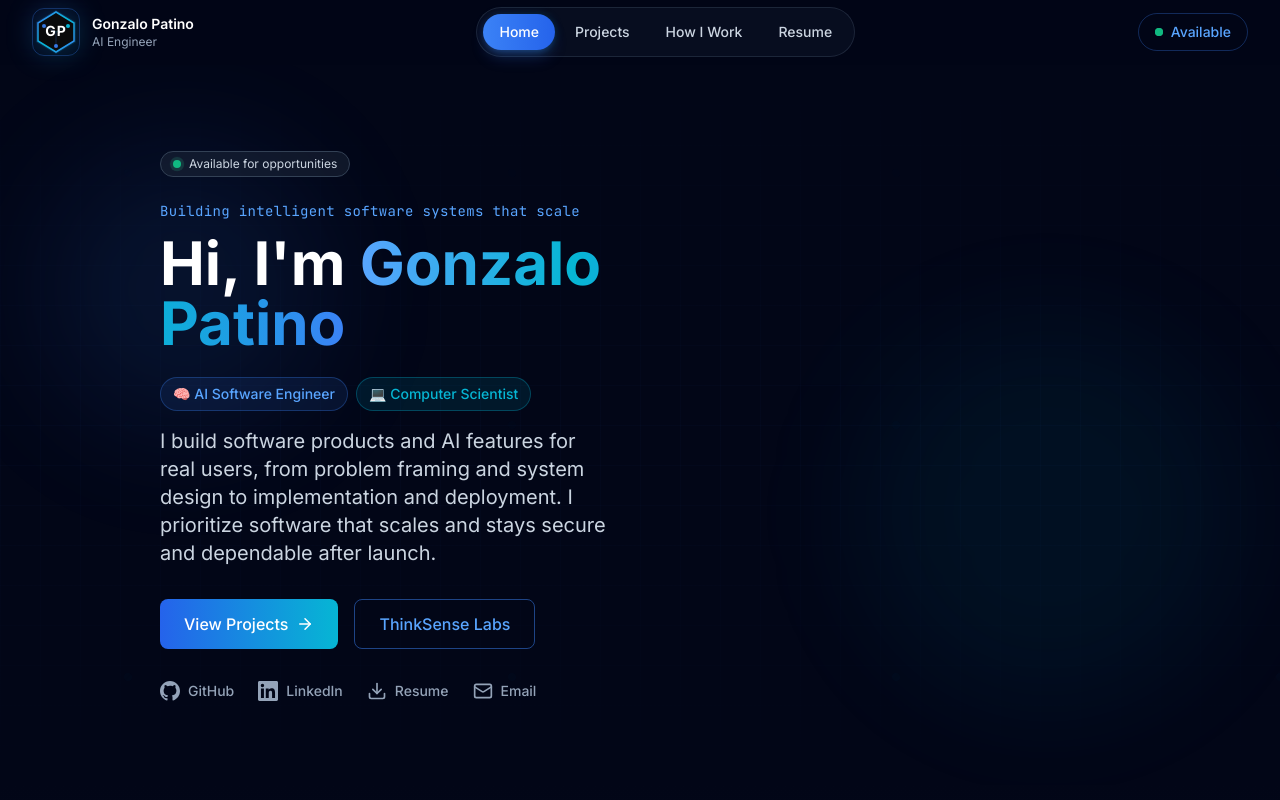
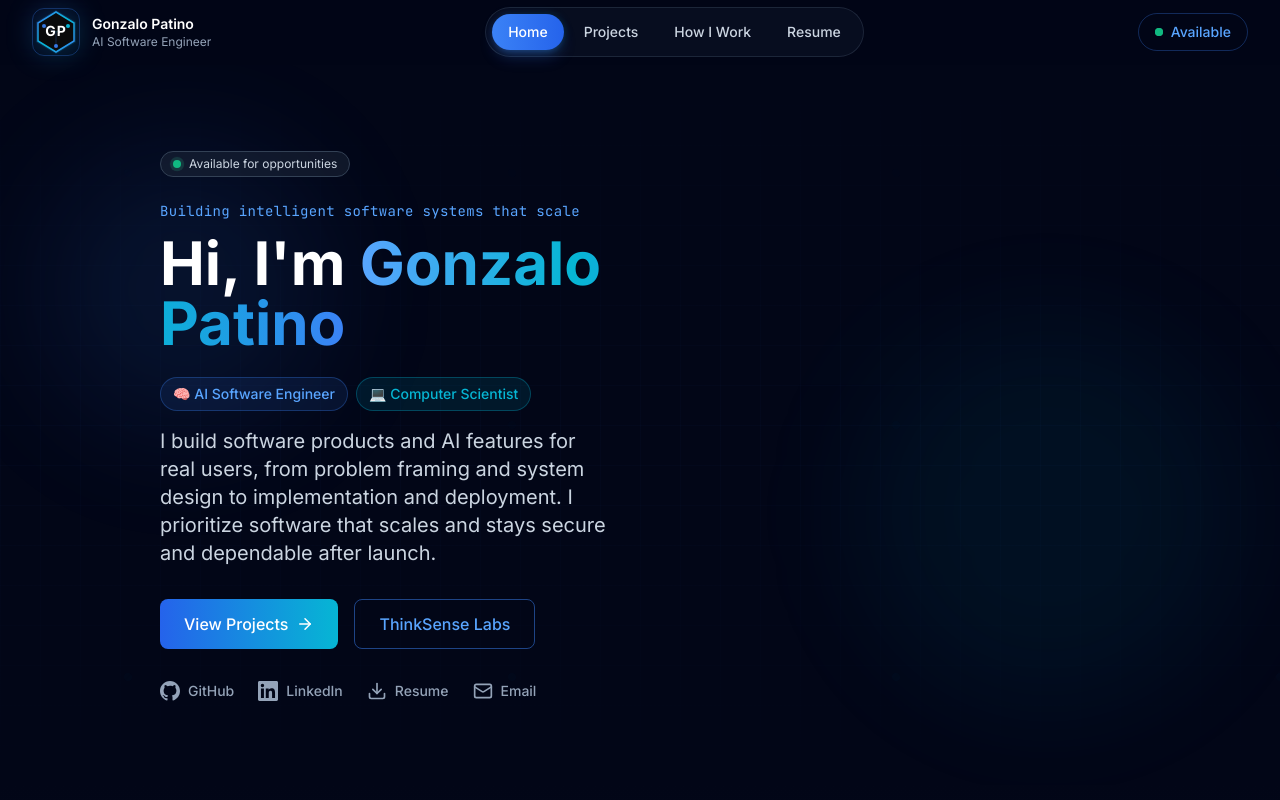
Before and after one commit to gonzalopatino/gpatino, a React (Vite) app: page / in a window 1280 px wide. Shown: the top 800 px of the page. Built offline with nearby package versions, Linux system fonts and the light colour scheme.

Commit message:
fix: update header to AI Software Engineer

```diff
--- a/src/components/Header.tsx
+++ b/src/components/Header.tsx
@@ -124,7 +124,7 @@ export default function Header() {
                 Gonzalo Patino
               </span>
               <span className="text-xs text-dark-400 group-hover:text-dark-300 transition-colors">
-                AI Engineer
+                AI Software Engineer
               </span>
             </div>
           </Link>
```
